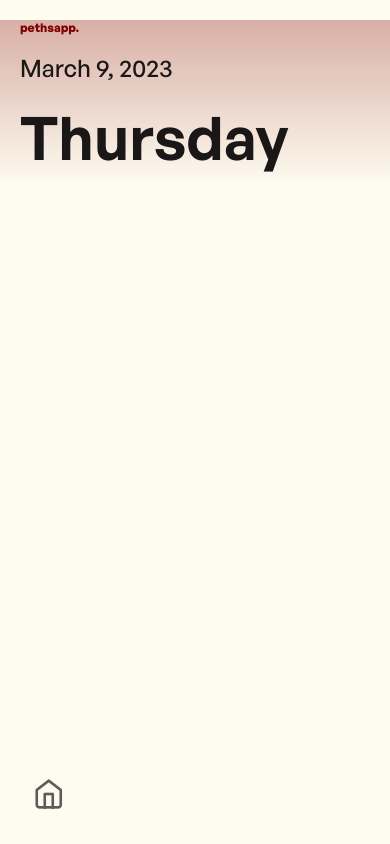
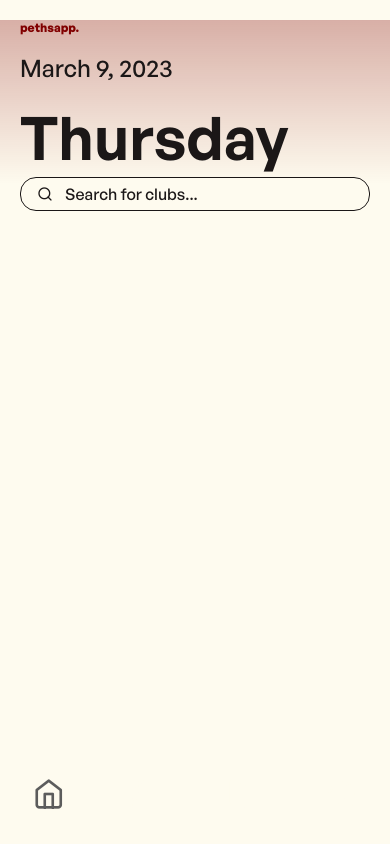
Before and after one commit to Trudeau-SAC/pethsapp-2.0, a React Native app: screen /Home in a window 390 px wide. Built offline with nearby package versions, Linux system fonts and the light colour scheme.

Commit message:
Create SearchBar component

```diff
--- /dev/null
+++ b/src/components/SearchBar.js
@@ -0,0 +1,40 @@
+import { View, StyleSheet, TextInput } from 'react-native';
+import { useTheme } from '@react-navigation/native';
+import { Feather } from '@expo/vector-icons';
+
+export default function SearchBar({ value, onChangeText, placeholder }) {
+  const theme = useTheme();
+  const styles = StyleSheet.create({
+    container: {
+      backgroundColor: theme.colors.background,
+      borderColor: theme.colors.border,
+      borderWidth: 1,
+      padding: 16,
+      borderRadius: 16,
+      flex: 0,
+      flexDirection: 'row',
+      alignItems: 'center',
+    },
+    textInput: {
+      ...theme.textVariants.heading7,
+      color: theme.colors.text,
+      height: 22,
+    },
+    icon: {
+      color: theme.colors.text,
+      marginRight: 12,
+    },
+  });
+
+  return (
+    <View style={styles.container}>
+      <Feather style={styles.icon} name="search" size={16} color="black" />
+      <TextInput
+        value={value}
+        style={styles.textInput}
+        placeholder={placeholder}
+        onChangeText={onChangeText}
+      />
+    </View>
+  );
+}
--- a/src/screens/HomeScreen.js
+++ b/src/screens/HomeScreen.js
@@ -2,6 +2,7 @@ import { View, Button } from 'react-native';
 import Layout from '../components/Layout';
 import HomeHeader from '../components/HomeHeader';
 import { useTheme } from '@react-navigation/native';
+import SearchBar from '../components/SearchBar';
 
 const Home = ({ navigation }) => {
   const theme = useTheme();
@@ -9,6 +10,8 @@ const Home = ({ navigation }) => {
   return (
     <Layout>
       <HomeHeader />
+
+      <SearchBar value="" placeholder="Search for clubs..." />
     </Layout>
   );
 };
```
